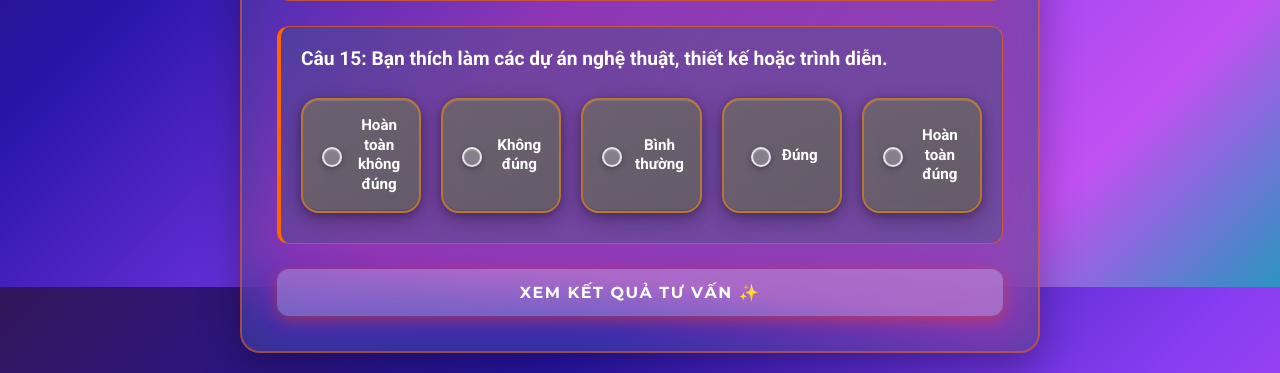
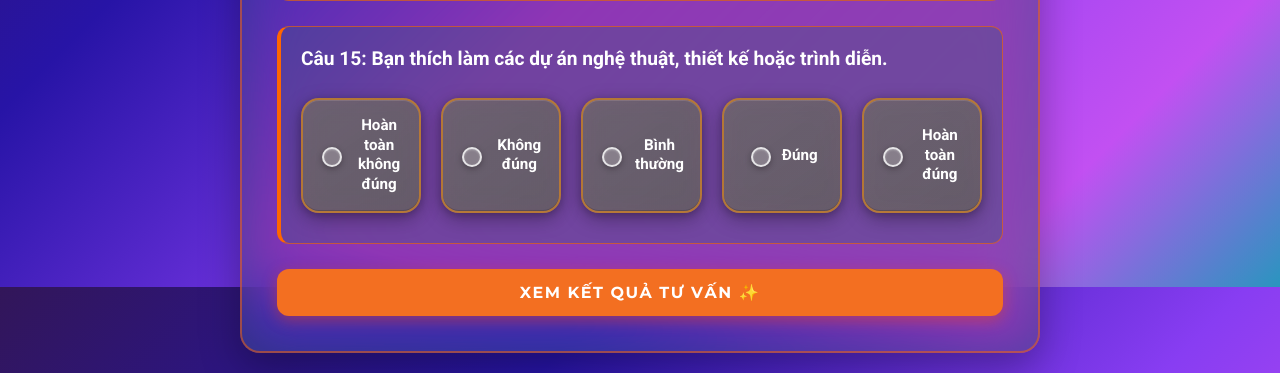
Before and after one commit to tuankiet247/OpenDay, a FastAPI app: page / in a window 1280 px wide. Shown: the part 3713-4086 px from the top of the page. Run offline with FastAPI, Linux system fonts and the light colour scheme; some libraries are stand-ins or nearby versions.

Commit message:
Fix duplicate background property in button styles

```diff
--- a/static/style.css
+++ b/static/style.css
@@ -402,7 +402,7 @@ button, .btn {
 
 /* Buttons */
 button, .btn {
-    background: background: #F36F21;
+    background: #F36F21;
     color: white !important;
     border: none;
     border-radius: 12px;
```
